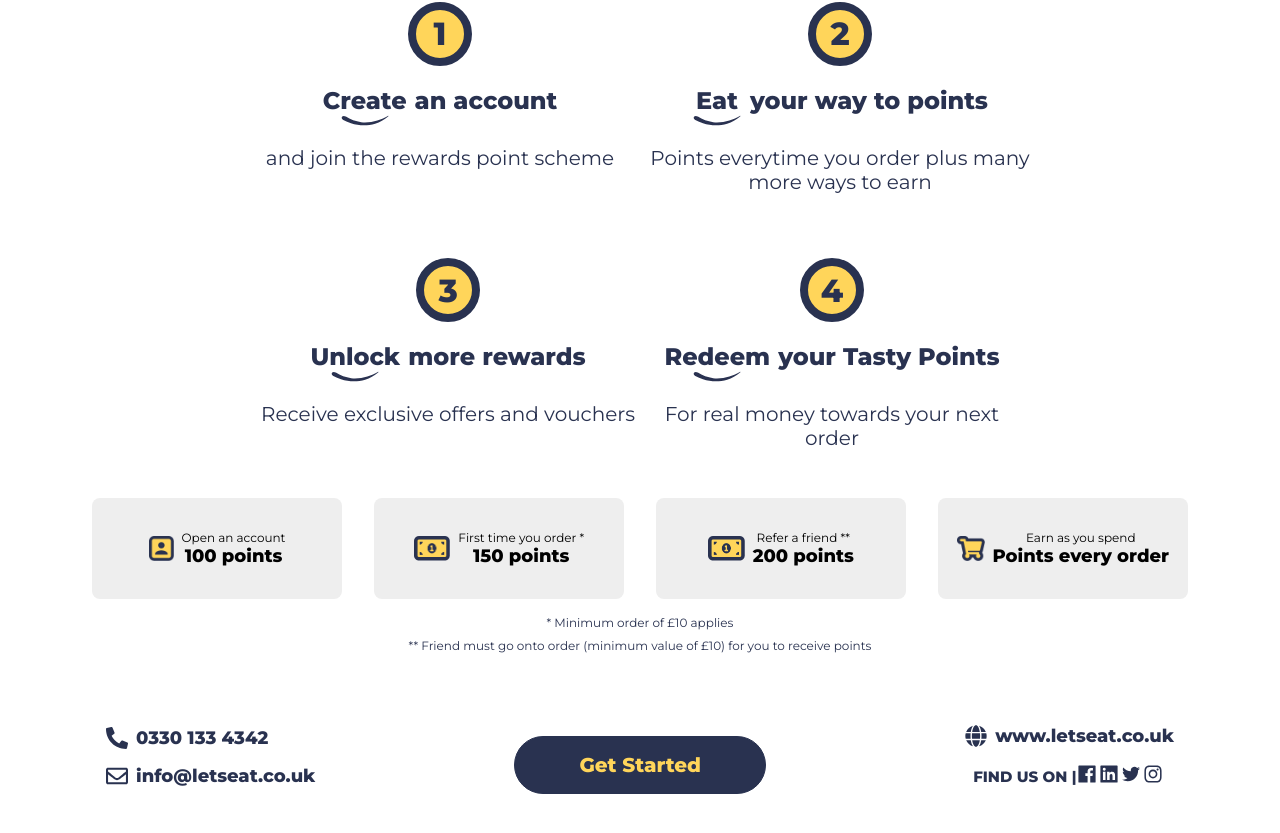
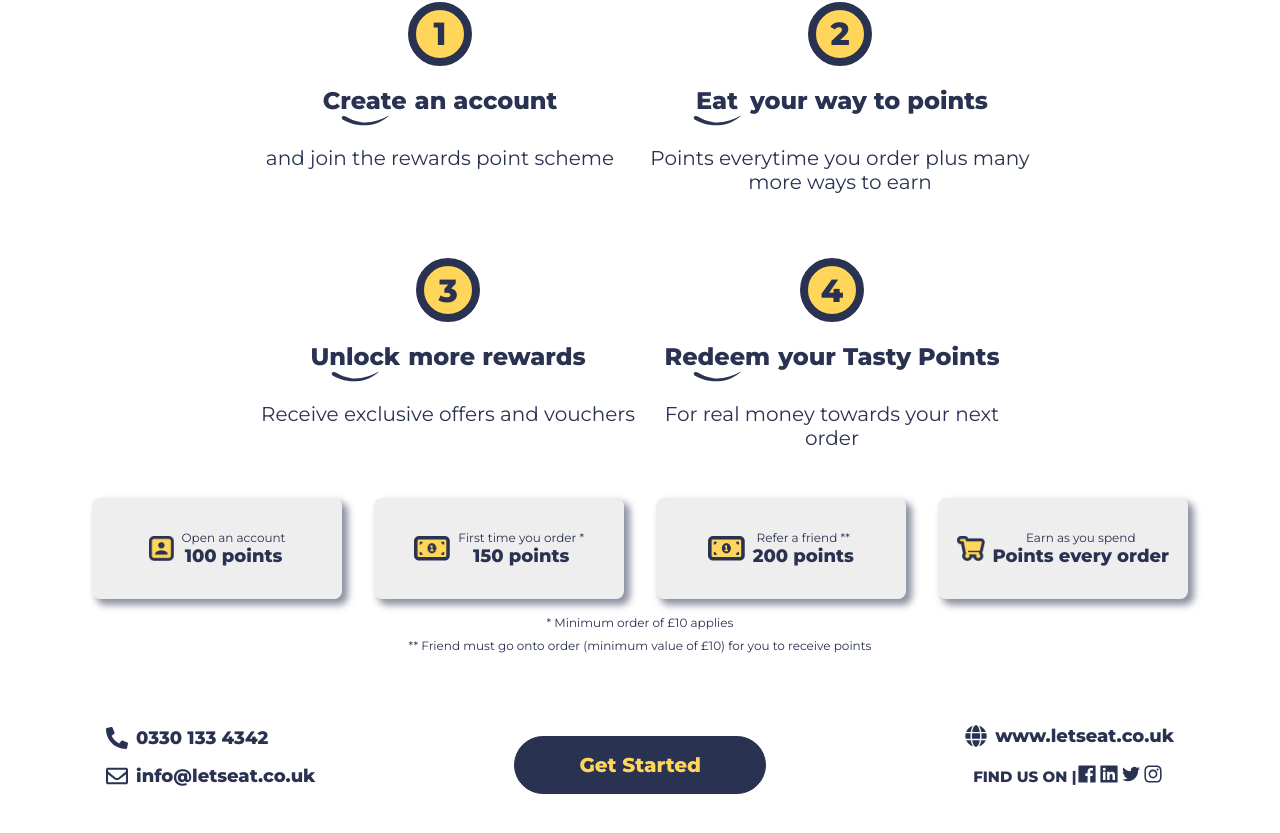
Before and after one commit to shan8851/lets-eat, a React (Create React App) app: page /tasty-points in a window 1280 px wide. Shown: the part 757-1590 px from the top of the page. Built offline with nearby package versions, Linux system fonts and the light colour scheme.

Commit message:
adding some subtle hover effects

```diff
--- a/src/components/TastyFooter.js
+++ b/src/components/TastyFooter.js
@@ -165,6 +165,10 @@
   @media (max-width: ${breakpoints.tablet}) {
     font-size: 14px;
   }
+
+  :hover {
+    text-decoration: underline;
+  }
 `;
 
 const SocialBlock = styled.p`
@@ -180,6 +184,9 @@
 const SocialLink = styled.a`
   color: ${colors.blue};
   margin: 0;
+  :hover {
+    color: ${colors.green};
+  }
 `;
 
 const ContactLink = styled(Link)`
@@ -188,6 +195,9 @@
   font-weight: bold;
   text-decoration: none;
   color: ${colors.blue};
+  :hover {
+    text-decoration: underline;
+  }
   @media (max-width: ${breakpoints.tablet}) {
     font-size: 14px;
   }
@@ -204,6 +214,12 @@
   text-decoration: none;
   font-weight: 800;
 
+  :hover {
+    -webkit-box-shadow: 5px 5px 7px 1px rgba(41, 50, 80, 0.53);
+    box-shadow: 5px 5px 7px 1px rgba(41, 50, 80, 0.53);
+    color: ${colors.green};
+  }
+
   @media (max-width: ${breakpoints.tablet}) {
     font-size: 16px;
   }
--- a/src/components/TastyPointsHowTo.js
+++ b/src/components/TastyPointsHowTo.js
@@ -64,6 +64,13 @@
   margin: 16px;
   border-radius: 8px;
   width: 250px;
+  cursor: pointer;
+  -webkit-box-shadow: 5px 5px 7px 1px rgba(41, 50, 80, 0.53);
+  box-shadow: 5px 5px 7px 1px rgba(41, 50, 80, 0.53);
+  :hover {
+    -webkit-box-shadow: 5px 5px 7px 1px #293250;
+    box-shadow: 5px 5px 7px 1px #293250;
+  }
 `;
 
 const PointsImage = styled.img`
@@ -79,12 +86,14 @@
 const PointsText = styled.p`
   margin: 0;
   font-size: 12px;
+  color: ${colors.blue};
 `;
 
 const PointsValue = styled.h6`
   font-size: 18px;
   font-weight: bolder;
   margin: 0;
+  color: ${colors.blue};
 `;
 
 const SmallPrint = styled.p`
--- a/src/pages/Landing.jsx
+++ b/src/pages/Landing.jsx
@@ -156,6 +156,10 @@
   font-size: 24px;
   padding-bottom: 10px;
   text-decoration: underline;
+
+  :hover {
+    color: ${colors.yellow};
+  }
   :focus {
     outline: none;
   }
@@ -188,6 +192,9 @@
   color: ${colors.yellow};
   font-weight: 800;
   padding: 10px;
+  :hover {
+    color: ${colors.green};
+  }
 `;
 
 const SocialBlock = styled.p`
@@ -203,6 +210,9 @@
 const SocialLink = styled.a`
   color: ${colors.yellow};
   margin: 0;
+  :hover {
+    color: ${colors.green};
+  }
 `;
 
 const Row = styled.div`
--- a/src/pages/TastyPoints.js
+++ b/src/pages/TastyPoints.js
@@ -13,7 +13,7 @@
 import PizzaImage from "../assets/images/pizza.png";
 import Underline from "../assets/images/UnderLine.svg";
 
-import Logo from "../assets/images/logo.png";
+import Logo from "../assets/images/LogoSvg.svg";
 import { colors, breakpoints } from "../helpers/globals";
 import { TastyPointsHowTo } from "../components/TastyPointsHowTo";
 import { TastyFooter } from "../components/TastyFooter";
```
Also changed, not shown: src/assets/images/LogoSvg.svg (added).
